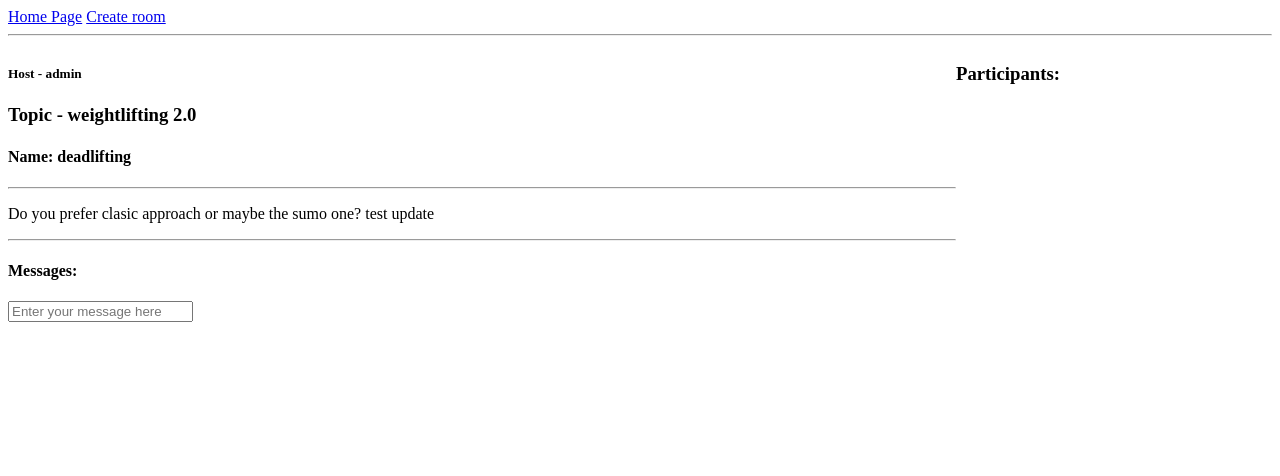
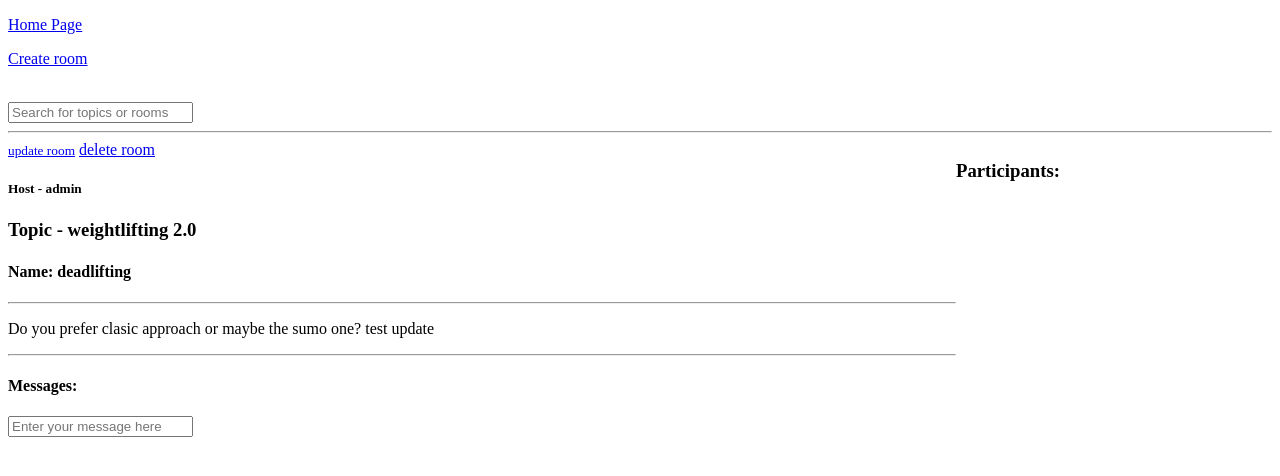
Before and after one commit to KacperSzmyd/SportsForum, a Django app: page /room/7/ in a window 1280 px wide. Shown: the top 476 px of the page. Run offline with Django 4.2, Linux system fonts and the light colour scheme; a user stored in the database is signed in; data comes from the database, SQL or seed files in the repository; both versions use the stored data as it was after the commit.

Commit message:
basic CRUD, searching for topics/rooms

```diff
--- a/base/templates/room.html
+++ b/base/templates/room.html
@@ -10,6 +10,10 @@
 
     <div class="room-container">
         <div>
+            <small><a href="{% url 'update-room' room.id %}">update room</a></small>
+            {% if request.user == room.host %}
+                <a href="{% url 'delete-room' room.id %}">delete room</a>
+            {% endif %}
             <h5>Host - {{ room.host }}</h5>
             <h3>Topic - {{ room.topic }}</h3>
             <h4>Name: {{ room.name }}</h4>
--- a/base/templates/room_form.html
+++ b/base/templates/room_form.html
@@ -1,11 +1,12 @@
 {% extends 'main.html' %}
 
 {% block content %}
+
 <div>
     <form action="" method="post">
         {% csrf_token %}
         <label>Topic:</label>
-        <input type="text" name="topic" list="topic-list"/>
+        <input value="{{ room.topic.name }}" type="text" name="topic" list="topic-list"/>
             <datalist id="topic-list">
                 <select id="room_topic">
                     {% for topic in topics %}
--- a/base/urls.py
+++ b/base/urls.py
@@ -1,9 +1,11 @@
 from django.urls import path
-from .views import home, room, create_room
+from .views import home, room, create_room, update_room, delete_room
 
 urlpatterns = [
     path('', home, name='home'),
     path('room/<str:pk>/', room, name='room'),
 
-    path('create-room/', create_room, name='create-room')
+    path('create-room/', create_room, name='create-room'),
+    path('update-room/<str:pk>/', update_room, name='update-room'),
+    path('delete-room/<str:pk>', delete_room, name='delete-room')
 ]
--- a/base/views.py
+++ b/base/views.py
@@ -1,11 +1,19 @@
 from django.shortcuts import render, get_object_or_404, redirect
 from .models import Room, Topic, Message, User
+from django.db.models import Q
 from .forms import RoomForm
 
 
 def home(request):
-    rooms = Room.objects.all()
-    context = {'rooms': rooms}
+    query = request.GET.get('q') if request.GET.get('q') is not None else ''
+    topics = Topic.objects.all()
+    rooms = Room.objects.filter(Q(name__icontains=query) |
+                                Q(topic__name__icontains=query) |
+                                Q(description__icontains=query) |
+                                Q(host__username__icontains=query))
+
+    context = {'rooms': rooms,
+               'topics': topics}
     return render(request, 'home.html', context)
 
 
@@ -48,3 +56,31 @@ def create_room(request):
                'page': page,
                'topics': topics}
     return render(request, 'room_form.html', context)
+
+
+def update_room(request, pk):
+    room = Room.objects.get(id=pk)
+    topics = Topic.objects.all()
+    room_form = RoomForm(instance=room)
+    if request.method == 'POST':
+        topic_name = request.POST.get('topic')
+        topic, created = Topic.objects.get_or_create(name=topic_name)
+        room.topic = topic
+        room.name = request.POST.get('name')
+        room.description = request.POST.get('description')
+        room.save()
+        return redirect('room', pk)
+
+    context = {'room': room,
+               'room_form': room_form,
+               'topics': topics}
+    return render(request, 'room_form.html', context)
+
+
+def delete_room(request, pk):
+    room = Room.objects.get(id=pk)
+    if request.method == 'POST':
+        room.delete()
+        return redirect('home')
+    context = {'room': room}
+    return render(request, 'delete.html', context)
--- a/templates/navbar.html
+++ b/templates/navbar.html
@@ -1,3 +1,7 @@
-<a href="{% url 'home' %}">Home Page</a>
-<a href="{% url 'create-room' %}">Create room</a>
+<p><a href="{% url 'home' %}">Home Page</a></p>
+<p><a href="{% url 'create-room' %}">Create room</a></p>
+<br>
+<form method="get" action="{% url 'home' %}">
+    <input type="text" name="q" placeholder="Search for topics or rooms">
+</form>
 <hr>
```
Also changed, not shown: base/templates/delete.html (added, +11 -0 lines), base/templates/home.html (+10 -1 lines), db.sqlite3.
